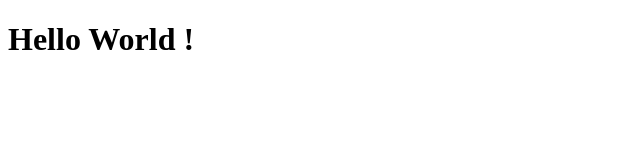
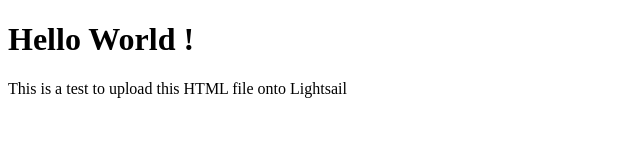
Before and after one commit to arm0nn/Lightsail_HTML_test, a plain HTML site: page index.html in a window 1280 px wide. Shown: the whole page, without its empty margins (0-640 px from the left). Drawn offline with Linux system fonts and the light colour scheme.

Commit message:
added a small text below the Hello World header

```diff
--- a/index.html
+++ b/index.html
@@ -5,5 +5,7 @@
 </head>
 <body>
     <h1>Hello World !</h1>
+
+    <p>This is a test to upload this HTML file onto Lightsail</p>
 </body>
 </html>
```
